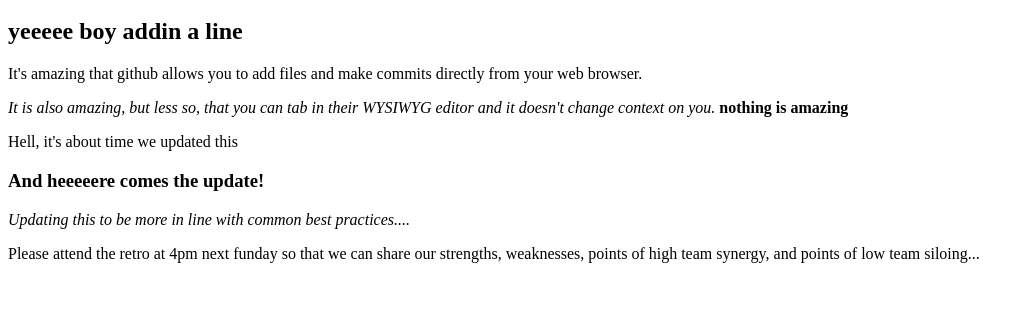
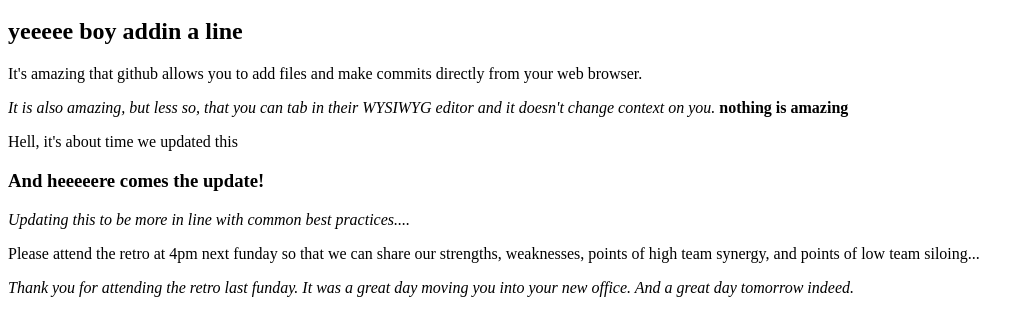
Before and after one commit to jackpetraitis/wildwildwebpage, a plain HTML site: page index.html in a window 1280 px wide. Shown: the part 48-384 px from the top of the page, without its empty margins (0-1034 px from the left). Drawn offline with Linux system fonts and the light colour scheme.

Commit message:
this person made a commit

```diff
--- a/index.html
+++ b/index.html
@@ -8,4 +8,5 @@
   <h3>And heeeeere comes the update!</h3>
   <p><em>Updating this to be more in line with common best practices....</em></p>
   <p>Please attend the retro at 4pm next funday so that we can share our strengths, weaknesses, points of high team synergy, and points of low team siloing...</p>
+  <p><em>Thank you for attending the retro last funday. It was a great day moving you into your new office. And a great day tomorrow indeed.</em></p>
 </body>
```
